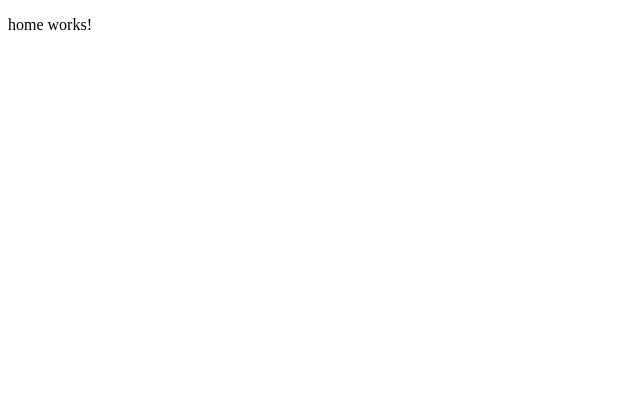
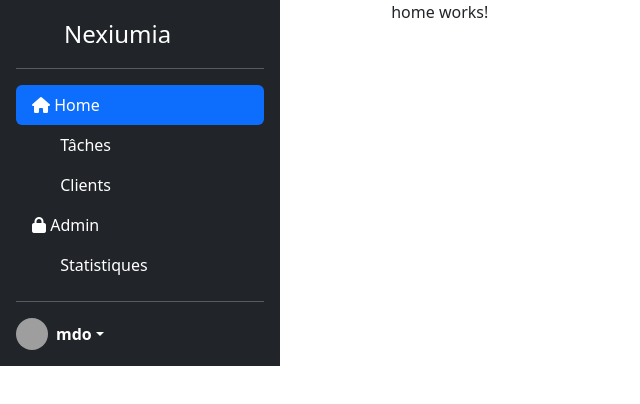
Before and after one commit to TheMaxium69/NexiumiaCRM-FrontEnd, an Angular app: page / in a window 1280 px wide. Shown: the top 404 px of the page, without its empty margins (0-640 px from the left). Built offline with nearby package versions, Linux system fonts and the light colour scheme; grey boxes are pictures that could not be loaded.

Commit message:
add navbar

```diff
--- a/src/app/app.component.css
+++ b/src/app/app.component.css
@@ -0,0 +1,7 @@
+.left {
+    width: 30%;
+}
+
+.right {
+    width: 70%;
+}
--- a/src/app/app.component.html
+++ b/src/app/app.component.html
@@ -1 +1,8 @@
-<router-outlet></router-outlet>
+<div class=" row h-100">
+  <div class="left">
+    <app-navbar></app-navbar>
+  </div>
+  <div class="right">
+    <router-outlet></router-outlet>
+  </div>
+</div>
--- a/src/app/app.module.ts
+++ b/src/app/app.module.ts
@@ -9,6 +9,7 @@ import { TacheComponent } from './tache/tache.component';
 import { ClientComponent } from './client/client.component';
 import { AdminComponent } from './admin/admin.component';
 import { StatsComponent } from './stats/stats.component';
+import { NavbarComponent } from './navbar/navbar.component';
 
 @NgModule({
   declarations: [
@@ -18,7 +19,8 @@ import { StatsComponent } from './stats/stats.component';
     TacheComponent,
     ClientComponent,
     AdminComponent,
-    StatsComponent
+    StatsComponent,
+    NavbarComponent
   ],
   imports: [
     BrowserModule,
--- /dev/null
+++ b/src/app/navbar/navbar.component.html
@@ -0,0 +1,55 @@
+<nav>
+    <div class="d-flex flex-column flex-shrink-0 p-3 text-white bg-dark" style="width: 280px;">
+        <a href="/" class="d-flex align-items-center mb-3 mb-md-0 me-md-auto text-white text-decoration-none">
+          <svg class="bi me-2" width="40" height="32"><use xlink:href="#bootstrap"></use></svg>
+          <span class="fs-4">Nexiumia</span>
+        </a>
+        <hr>
+        <ul class="nav nav-pills flex-column mb-auto">
+          <li class="nav-item">
+            <a href="#" class="nav-link active" aria-current="page">
+                <i class="fa-solid fa-house"></i>
+              Home
+            </a>
+          </li>
+          <li>
+            <a href="#" class="nav-link text-white">
+              <svg class="bi me-2" width="16" height="16"><use xlink:href="#speedometer2"></use></svg>
+              Tâches
+            </a>
+          </li>
+          <li>
+            <a href="#" class="nav-link text-white">
+              <svg class="bi me-2" width="16" height="16"><use xlink:href="#table"></use></svg>
+              Clients
+            </a>
+          </li>
+          <li>
+            <a routerLink="/admin" class="nav-link text-white">
+                <i class="fa-solid fa-lock"></i>
+              Admin
+            </a>
+          </li>
+          <li>
+            <a href="#" class="nav-link text-white">
+              <svg class="bi me-2" width="16" height="16"><use xlink:href="#people-circle"></use></svg>
+              Statistiques
+            </a>
+          </li>
+        </ul>
+        <hr>
+        <div class="dropdown">
+          <a href="#" class="d-flex align-items-center text-white text-decoration-none dropdown-toggle" id="dropdownUser1" data-bs-toggle="dropdown" aria-expanded="false">
+            <img src="https://github.com/mdo.png" alt="" width="32" height="32" class="rounded-circle me-2">
+            <strong>mdo</strong>
+          </a>
+          <ul class="dropdown-menu dropdown-menu-dark text-small shadow" aria-labelledby="dropdownUser1">
+            <li><a class="dropdown-item" href="#">New project...</a></li>
+            <li><a class="dropdown-item" href="#">Settings</a></li>
+            <li><a class="dropdown-item" href="#">Profile</a></li>
+            <li><hr class="dropdown-divider"></li>
+            <li><a class="dropdown-item" href="#">Sign out</a></li>
+          </ul>
+        </div>
+      </div>
+</nav>
--- a/src/index.html
+++ b/src/index.html
@@ -1,13 +1,16 @@
 <!doctype html>
-<html lang="en">
+<html lang="en" style="height: 100%;">
 <head>
   <meta charset="utf-8">
   <title>NexiumiaCRMFrontEnd</title>
   <base href="/">
   <meta name="viewport" content="width=device-width, initial-scale=1">
   <link rel="icon" type="image/x-icon" href="favicon.ico">
+  <link href="https://cdn.jsdelivr.net/npm/bootstrap@5.3.2/dist/css/bootstrap.min.css" rel="stylesheet" integrity="sha384-T3c6CoIi6uLrA9TneNEoa7RxnatzjcDSCmG1MXxSR1GAsXEV/Dwwykc2MPK8M2HN" crossorigin="anonymous">
+  <link rel="stylesheet" href="https://cdnjs.cloudflare.com/ajax/libs/font-awesome/6.4.2/css/all.min.css" integrity="sha512-z3gLpd7yknf1YoNbCzqRKc4qyor8gaKU1qmn+CShxbuBusANI9QpRohGBreCFkKxLhei6S9CQXFEbbKuqLg0DA==" crossorigin="anonymous" referrerpolicy="no-referrer" />
 </head>
-<body>
+<body style="height: 100%;">
   <app-root></app-root>
+  <script src="https://cdn.jsdelivr.net/npm/bootstrap@5.3.2/dist/js/bootstrap.bundle.min.js" integrity="sha384-C6RzsynM9kWDrMNeT87bh95OGNyZPhcTNXj1NW7RuBCsyN/o0jlpcV8Qyq46cDfL" crossorigin="anonymous"></script>
 </body>
 </html>
```
Also changed, not shown: src/app/navbar/navbar.component.ts (added, +10 -0 lines), src/app/navbar/navbar.component.css (added), 1 other file (tests, documents, lock files or other folders).
